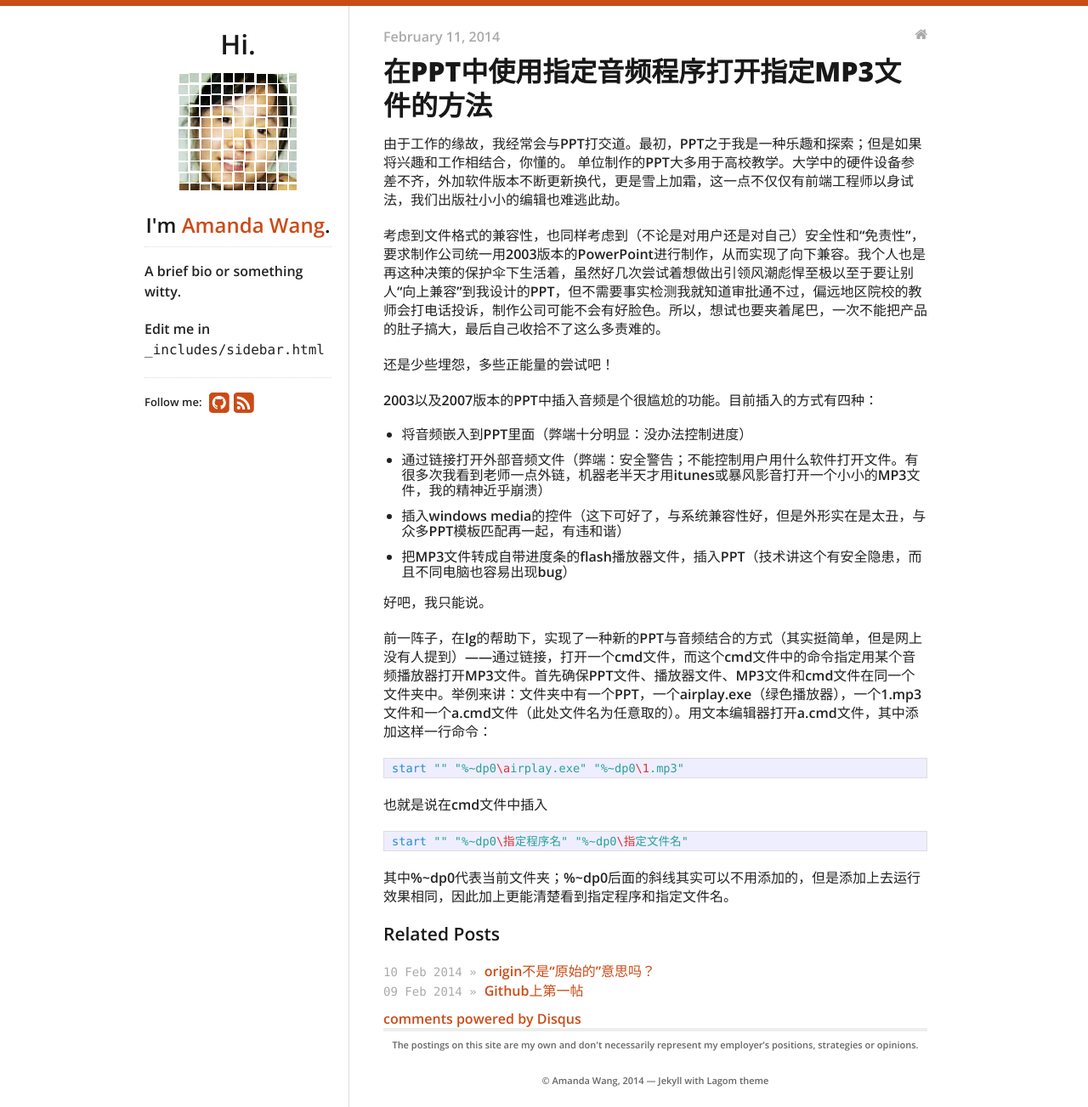
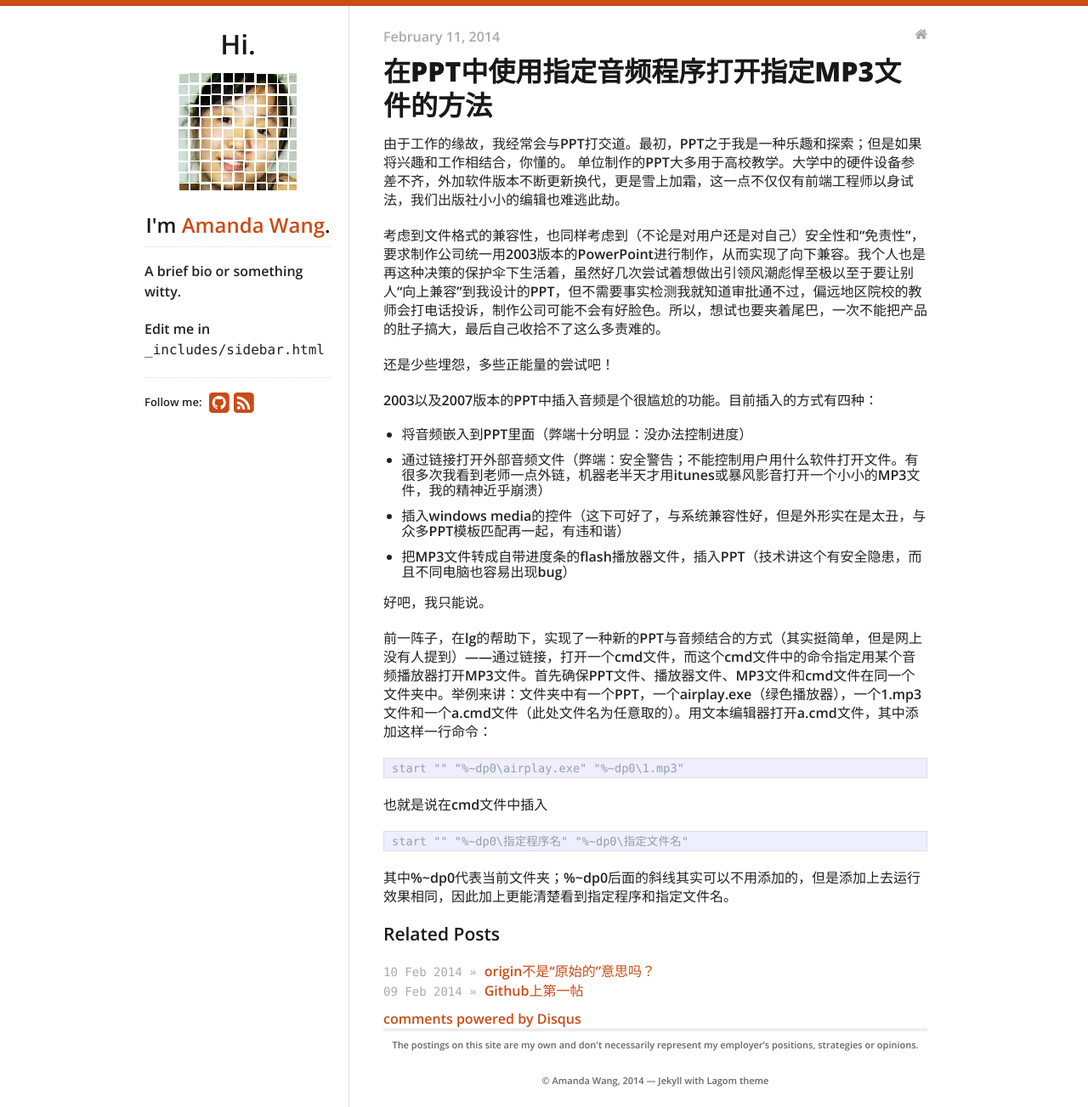
Before and after one commit to fantaghiro/fantaghiro.github.io, a Jekyll site: the page built from _posts/2014-02-11-Use-picked-app-to-open-mp3-in-ppt.markdown, in a window 1280 px wide. Shown: the whole page at 85% size. Built offline with Jekyll 4.4.1, drawn with Linux system fonts in a browser that asks for light colours; nearby versions of some CDN libraries; comment, search, counter and statistics services are not loaded.

Commit message:
Update 2014-02-11-Use-picked-app-to-open-mp3-in-ppt.markdown

```diff
--- a/_posts/2014-02-11-Use-picked-app-to-open-mp3-in-ppt.markdown
+++ b/_posts/2014-02-11-Use-picked-app-to-open-mp3-in-ppt.markdown
@@ -25,13 +25,13 @@ tags:
 
 前一阵子，在lg的帮助下，实现了一种新的PPT与音频结合的方式（其实挺简单，但是网上没有人提到）——通过链接，打开一个cmd文件，而这个cmd文件中的命令指定用某个音频播放器打开MP3文件。首先确保PPT文件、播放器文件、MP3文件和cmd文件在同一个文件夹中。举例来讲：文件夹中有一个PPT，一个airplay.exe（绿色播放器），一个1.mp3文件和一个a.cmd文件（此处文件名为任意取的）。用文本编辑器打开a.cmd文件，其中添加这样一行命令：
 
-{% highlight  ruby %}
+{% highlight  Windows batch files %}
 start "" "%~dp0\airplay.exe" "%~dp0\1.mp3"
 {% endhighlight  %}
 
 也就是说在cmd文件中插入
 
-{% highlight  ruby %}
+{% highlight  Windows batch files %}
 start "" "%~dp0\指定程序名" "%~dp0\指定文件名"
 {% endhighlight  %}
 
```
